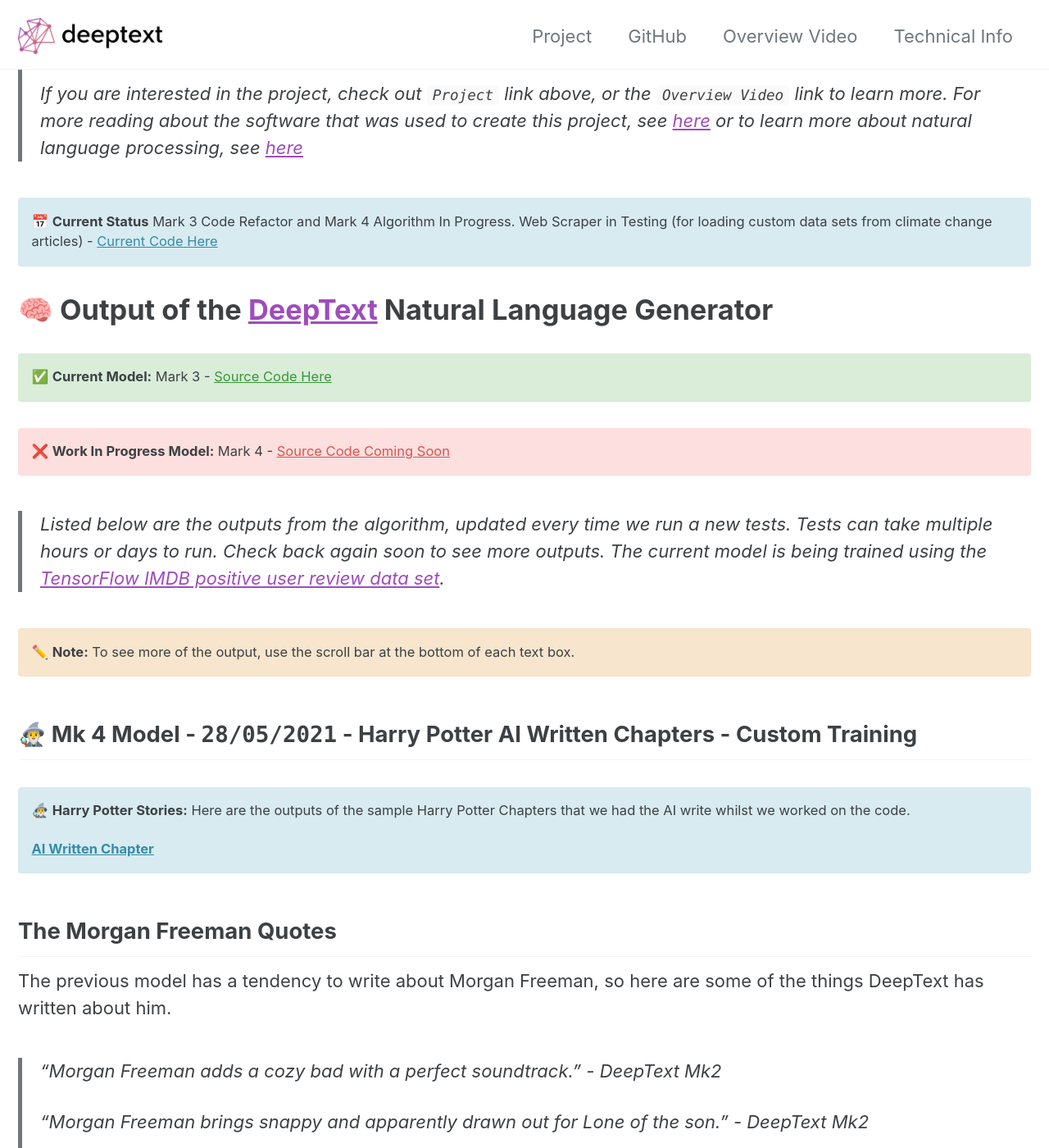
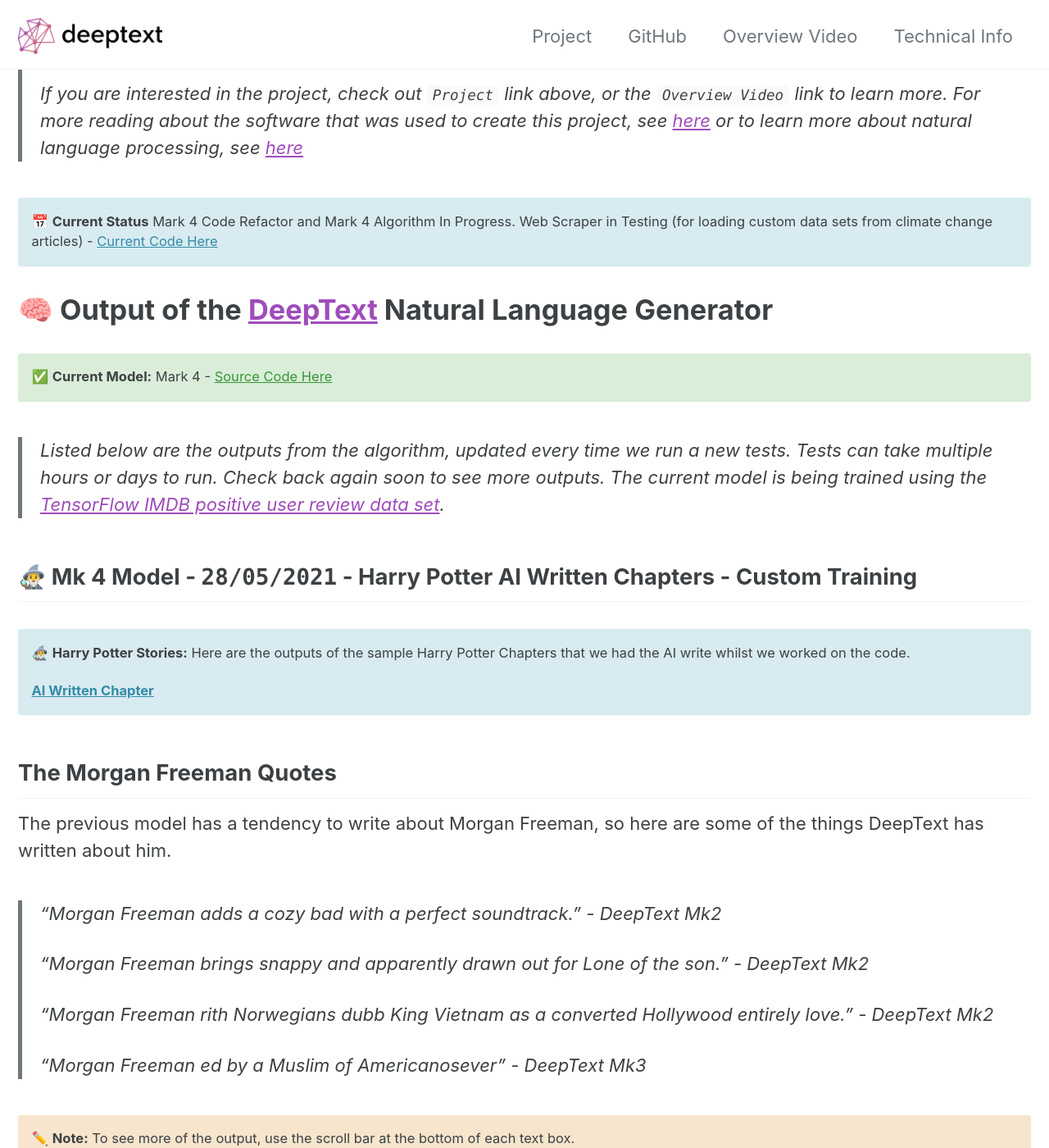
Before and after one commit to InternationalSchoolAberdeen/aiproject, a Jekyll site: the page built from index.md, in a window 1280 px wide and 1400 px high, scrolled down 321 px. Shown: the whole window at 82% size. Built offline with Jekyll 4.4.1, drawn with Linux system fonts in a browser that asks for light colours; cached includes are drawn as plain includes.

Commit message:
fixed outputs

```diff
--- a/index.md
+++ b/index.md
@@ -14,17 +14,14 @@
 >
 > If you are interested in the project, check out `Project` link above, or the `Overview Video` link to learn more. For more reading about the software that was used to create this project, see [here](https://www.tensorflow.org/learn) or to learn more about natural language processing, see [here](https://towardsdatascience.com/natural-language-processing-with-tensorflow-e0a701ef5cef?gi=72765e5779df)
 
-<p class="notice--info"> 📅 <b>Current Status</b> Mark 3 Code Refactor and Mark 4 Algorithm In Progress. Web Scraper in Testing (for loading custom data sets from climate change articles) - <a href='https://github.com/71xn/DeepText' target="_blank" >Current Code Here</a></p>
+<p class="notice--info"> 📅 <b>Current Status</b> Mark 4 Code Refactor and Mark 4 Algorithm In Progress. Web Scraper in Testing (for loading custom data sets from climate change articles) - <a href='https://github.com/71xn/DeepText' target="_blank" >Current Code Here</a></p>
 
 # 🧠 Output of the [DeepText](https://github.com/71xn/DeepText) Natural Language Generator
 
-<p class="notice--success"> ✅ <b>Current Model:</b> Mark 3 - <a href='https://github.com/71xn/DeepText' target="_blank" >Source Code Here</a></p>
-
-<p class="notice--danger"> ❌ <b>Work In Progress Model:</b> Mark 4 - <a href='https://github.com/71xn/DeepText' target="_blank" >Source Code Coming Soon</a></p>
+<p class="notice--success"> ✅ <b>Current Model:</b> Mark 4 - <a href='https://github.com/71xn/DeepText' target="_blank" >Source Code Here</a></p>
 
 > Listed below are the outputs from the algorithm, updated every time we run a new tests. Tests can take multiple hours or days to run. Check back again soon to see more outputs. The current model is being trained using the [TensorFlow IMDB positive user review data set](https://www.tensorflow.org/tutorials/keras/text_classification_with_hub).
 
-<p class="notice--warning"> ✏️ <b>Note:</b> To see more of the output, use the scroll bar at the bottom of each text box. </p>
 
 ## 🧙‍♂️ Mk 4 Model - `28/05/2021` - Harry Potter AI Written Chapters - Custom Training
 
@@ -32,7 +29,7 @@
 
 <p> 🧙‍♂️ <b>Harry Potter Stories:</b> Here are the outputs of the sample Harry Potter Chapters that we had the AI write whilst we worked on the code.</p>
 
-<p><a href='/aiproject/hp1' target="_blank"> <b>AI Written Chapter</b></a></p>
+<p><a href='/aiproject/harry1' target="_blank"> <b>AI Written Chapter</b></a></p>
 
 </div>
 
@@ -48,6 +45,8 @@
 >
 > "Morgan Freeman ed by a Muslim of Americanosever" - _DeepText Mk3_
 
+
+<p class="notice--warning"> ✏️ <b>Note:</b> To see more of the output, use the scroll bar at the bottom of each text box. </p>
 
 ## 🐍 Mk 4 Model - `24/05/2021` - Full IMBD Data Set - Custom Training - Short Story
 
```
Also changed, not shown: harry1.md (+1 -2 lines).
